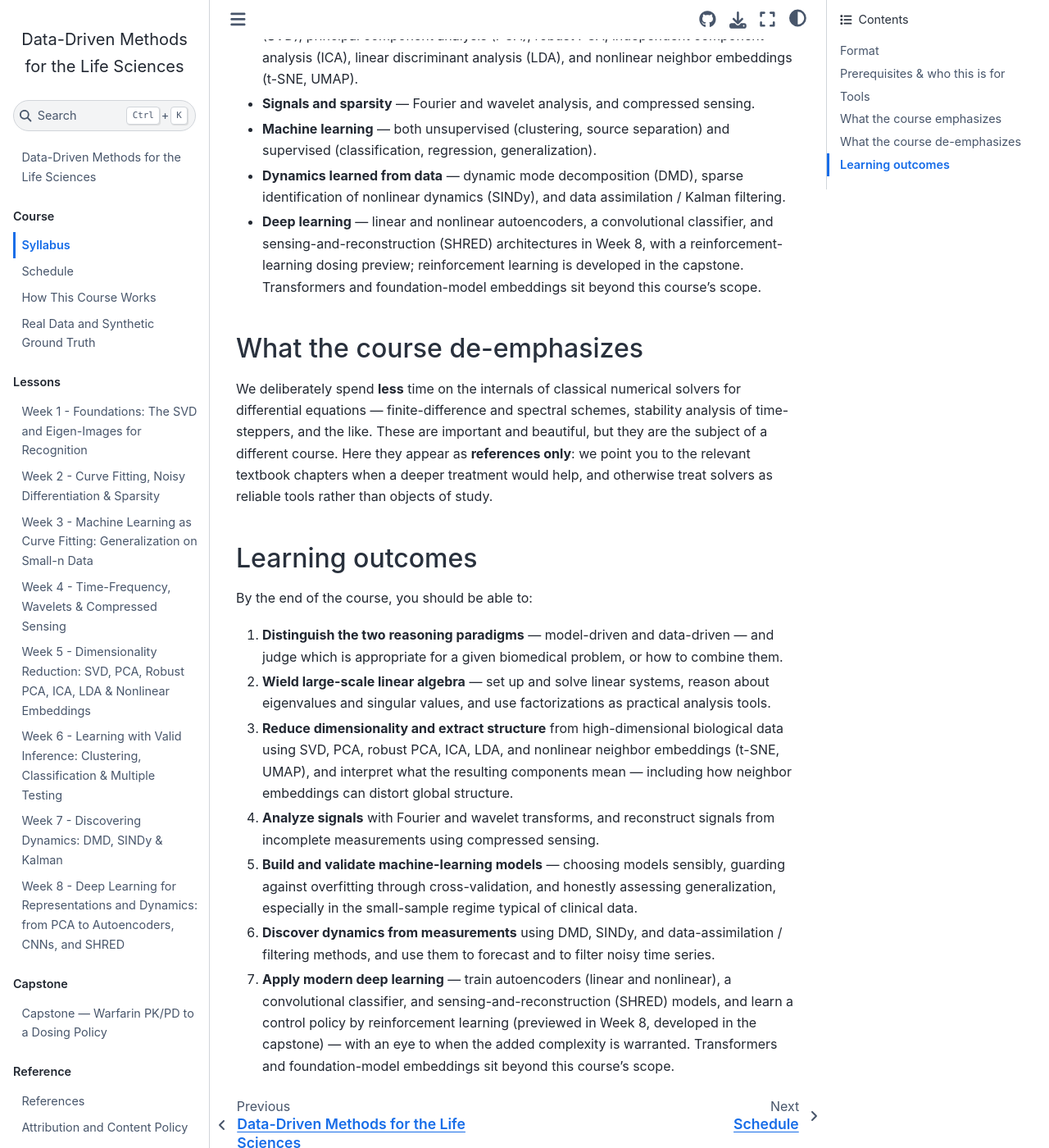
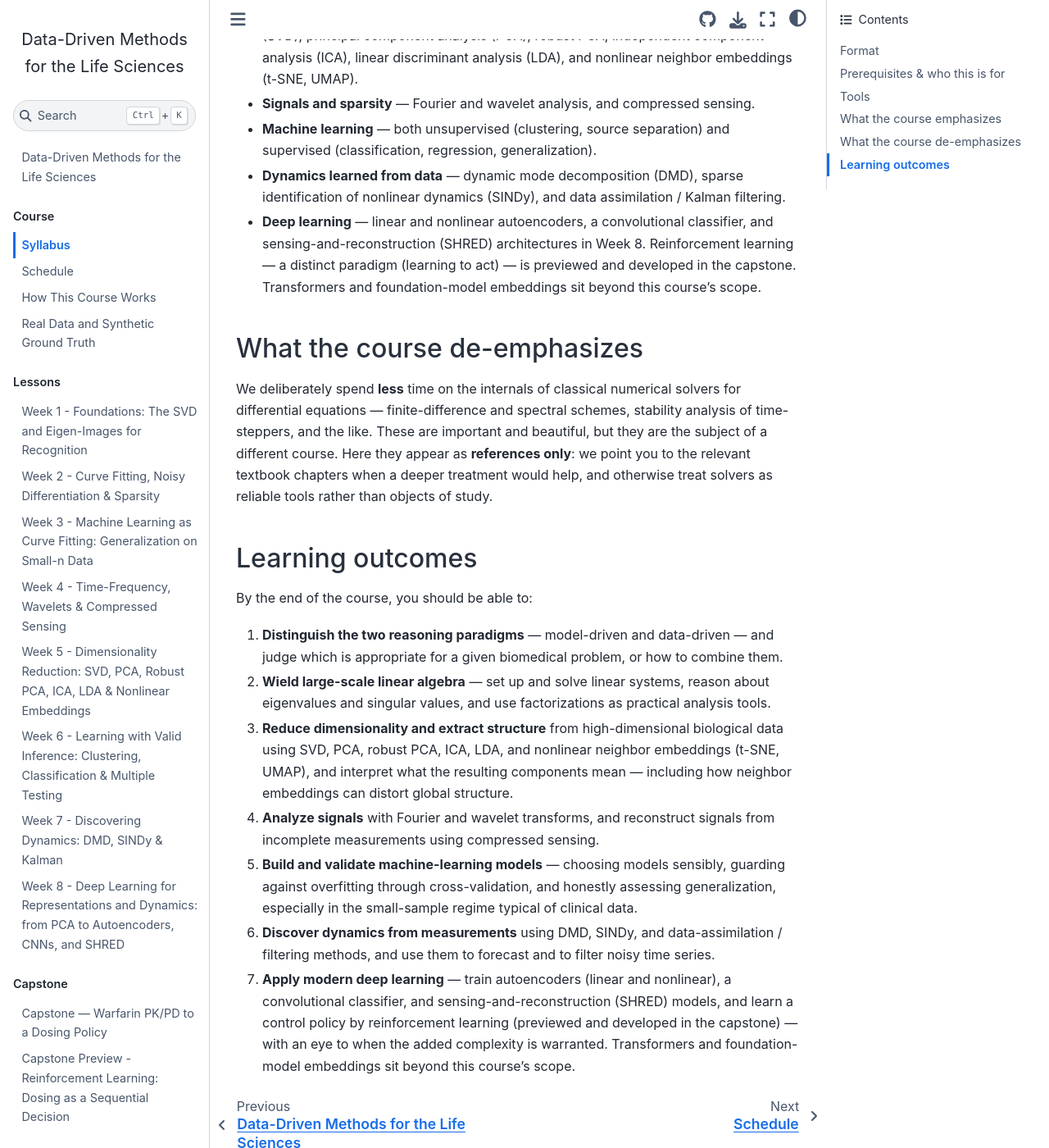
Before and after one commit to symbiont-ai/ddm4bio, a Jupyter Book: the page built from book/syllabus.md, in a window 1280 px wide and 1400 px high, scrolled down 2087 px. Shown: the whole window at 82% size. Built offline with Jupyter Book 1.0.4 settings and Sphinx 7.4.7 and the Sphinx Book theme 1.1.4, drawn with Linux system fonts in a browser that asks for light colours; some of the changed text lies outside the part shown.

Commit message:
Move RL from Week 8 into a runnable capstone preview; fair CNN comparison
Reinforcement learning (tabular value iteration + Q-learning) is a
sequential-decision paradigm, not representation learning, so it never fit
Week 8's deep-learning theme. Relocate the dosing RL demo into a new runnable
Capstone-section notebook (book/capstone_rl_preview.ipynb) that previews the
exact value-iteration-then-Q-learning loop the warfarin capstone develops, and
validates it against the value-iteration ground truth (100% value recovery).
Week 8 is now a clean deep-learning arc: linear/nonlinear autoencoders, CNN,
SHRED, interpretation.

- book/lessons/wk8_deep_learning.ipynb: remove RL section (was 6), renumber
  Interpretation to 6, rewire intro / reading note / interpretation limitation /
  exercises to the capstone preview.
- Also make the Week-8 CNN comparison fair: train the CNN on grayscale (the
  same input as Week 1's eigen-cells and Week 5's LDA) as the like-for-like
  headline (~0.81 vs raw-pixel linear ~0.65), and report the full-color CNN
  (~0.91) separately so the ~0.10 color gain is not conflated with nonlinearity.
- _toc.yml, capstone.md, schedule.md, syllabus.md, capstone/README.md: RL is
  now "previewed and developed in the capstone" (a distinct learning-to-act
  paradigm), not Week 8.
- syllabus.md: drop the "free GPU" wording; the deep-learning lesson is designed
  to run on CPU (GPU only if one happens to be available).

Co-Authored-By: Claude Opus 4.8 <noreply@anthropic.com>

```diff
--- a/book/_toc.yml
+++ b/book/_toc.yml
@@ -20,6 +20,7 @@ parts:
   - caption: Capstone
     chapters:
       - file: capstone
+      - file: capstone_rl_preview
   - caption: Reference
     chapters:
       - file: references
--- a/book/syllabus.md
+++ b/book/syllabus.md
@@ -8,8 +8,7 @@ schedule. Each week has two components:
 
 - **A lesson** that develops the ideas and the mathematics in plain language, with fully
   worked code. Read it on the page, or open the same notebook in Google Colab with one
-  click to run and modify it yourself in the browser (with a free GPU for the
-  deep-learning week).
+  click to run and modify it yourself in the browser.
 - **A problem set** that puts the method to work on a *new* problem the lesson does not
   solve for you: the reusable pieces are provided, and you implement the missing logic
   yourself. It is distributed and graded automatically through GitHub Classroom.
@@ -68,7 +67,8 @@ You will work entirely in the modern scientific-Python ecosystem:
 - **NumPy** and **SciPy** for numerical arrays, linear algebra, and signal processing.
 - **scikit-learn** for classical machine learning.
 - **PyTorch** for neural networks and deep learning — the Week-8 lesson trains small
-  models device-agnostically (a free Colab GPU when one is available, otherwise CPU).
+  models device-agnostically (on a GPU when one is available, otherwise CPU) and is
+  designed to run on CPU.
 - **Jupyter** notebooks as the interactive computing environment (run in Google Colab).
 - **GitHub** for version control, reproducibility, and sharing your work.
 
@@ -89,9 +89,9 @@ Kutz's textbook lives largely in its data-methods chapters. We spend our time on
   identification of nonlinear dynamics (SINDy), and data assimilation /
   Kalman filtering.
 - **Deep learning** — linear and nonlinear autoencoders, a convolutional classifier, and
-  sensing-and-reconstruction (SHRED) architectures in Week 8, with a reinforcement-learning
-  dosing preview; reinforcement learning is developed in the capstone. Transformers and
-  foundation-model embeddings sit beyond this course's scope.
+  sensing-and-reconstruction (SHRED) architectures in Week 8. Reinforcement learning — a
+  distinct paradigm (learning to act) — is previewed and developed in the capstone.
+  Transformers and foundation-model embeddings sit beyond this course's scope.
 
 ## What the course de-emphasizes
 
@@ -123,6 +123,6 @@ By the end of the course, you should be able to:
    filtering methods, and use them to forecast and to filter noisy time series.
 7. **Apply modern deep learning** — train autoencoders (linear and nonlinear), a
    convolutional classifier, and sensing-and-reconstruction (SHRED) models, and learn a
-   control policy by reinforcement learning (previewed in Week 8, developed in the
+   control policy by reinforcement learning (previewed and developed in the
    capstone) — with an eye to when the added complexity is warranted. Transformers and
    foundation-model embeddings sit beyond this course's scope.
```
Also changed, not shown: book/capstone.md (+2 -2 lines), book/schedule.md (+1 -1 lines), book/capstone_rl_preview.ipynb (added), book/lessons/wk8_deep_learning.ipynb, capstone/README.md.
